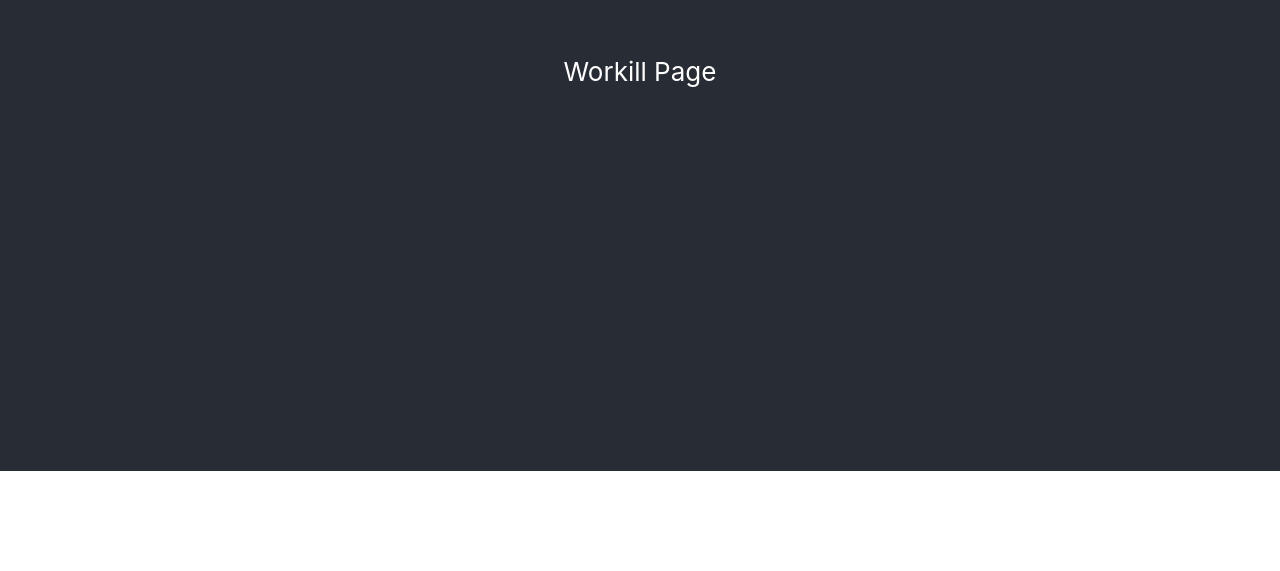
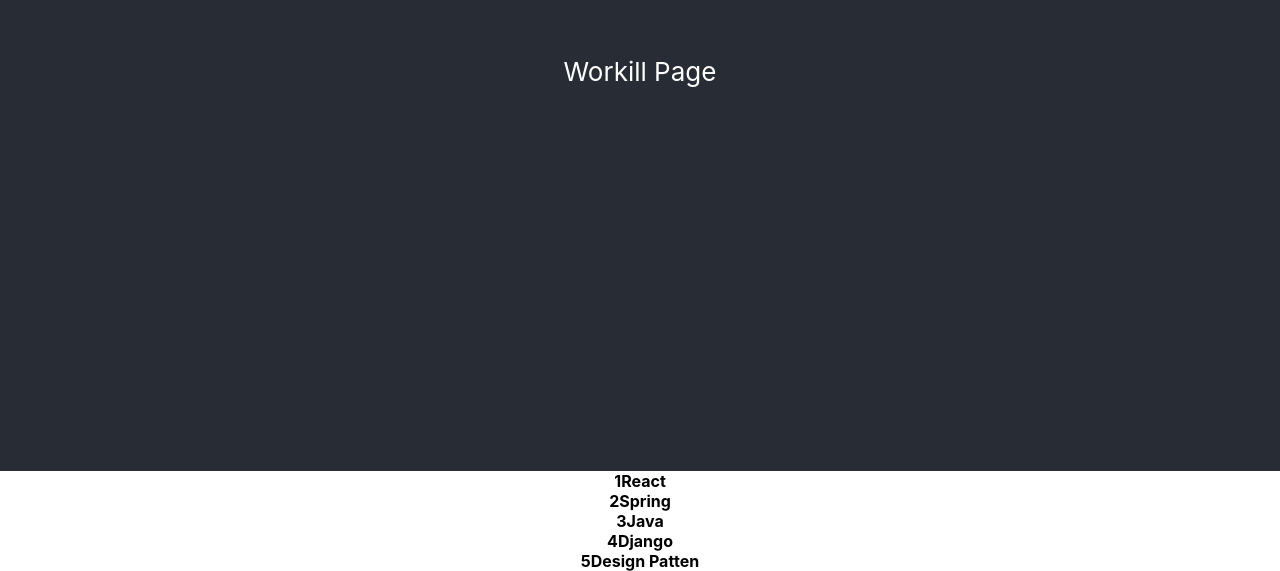
Before and after one commit to yyBro/yybros, a React (Create React App) app: page / in a window 1280 px wide. Shown: the part 329-900 px from the top of the page. Before the commit the page ends 800 px from the top, so only its background shows below. Built offline with nearby package versions, Linux system fonts and the light colour scheme.

Commit message:
fix logic

```diff
--- a/src/component/ContentList.js
+++ b/src/component/ContentList.js
@@ -35,7 +35,7 @@ function ContentList(){
 
     return (
         <div>
-            {list.map(item => (<Item id={item.id} item={item.content}/>)
+            {list.map(item => (<Item key={item.id} item={item}/>)
 
                 )
             }
```
